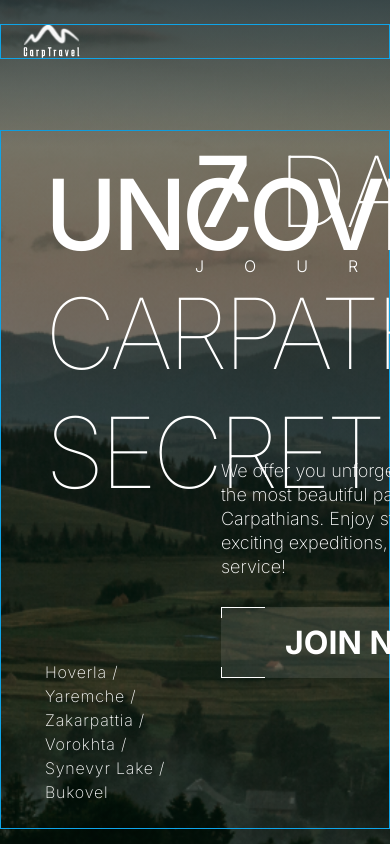
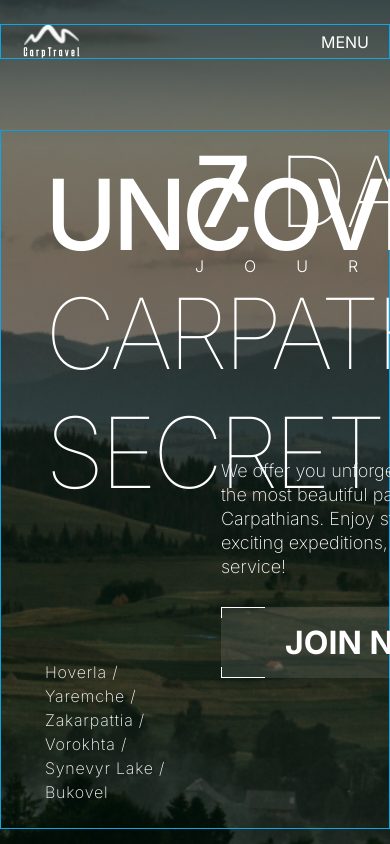
Before and after one commit to darynakarmazin/carp-travel, a Next.js app: page / in a window 390 px wide. Shown: the top 844 px of the page. Built offline with nearby package versions, Linux system fonts and the light colour scheme.

Commit message:
Added sample for mobile menu

```diff
--- a/src/components/Header/Header.tsx
+++ b/src/components/Header/Header.tsx
@@ -1,10 +1,26 @@
+"use client";
+
 import Image from "next/image";
 import Link from "next/link";
+import { useState } from "react";
+
 import Container from "../Container";
 import Navbar from "../Navbar";
+import MobileMenu from "../MobileMenu";
 
 function Header() {
+  const [isMobileMenuOpen, setIsMobileMenuOpen] = useState(false);
+
+  const openMobileMenu = () => {
+    setIsMobileMenuOpen(true);
+  };
+
+  const closeMobileMenu = () => {
+    setIsMobileMenuOpen(false);
+  };
+
   return (
+    <>
       <header className="header-section absolute w-full top-0 left-0 pt-6 pb-[88px]">
         <Container>
           <nav className="flex justify-between items-center">
@@ -18,9 +34,18 @@ function Header() {
               />
             </Link>
             <Navbar />
+            <button
+              className={`md:hidden`}
+              type="button"
+              onClick={openMobileMenu}
+            >
+              MENU
+            </button>
           </nav>
         </Container>
       </header>
+      <MobileMenu isOpen={isMobileMenuOpen} onClose={closeMobileMenu} />
+    </>
   );
 }
 
--- /dev/null
+++ b/src/components/MobileMenu.tsx
@@ -0,0 +1,10 @@
+interface Props {
+  isOpen: boolean;
+  onClose: () => void;
+}
+
+function MobileMenu({ isOpen, onClose }: Props) {
+  return <div className={`md:hidden`}></div>;
+}
+
+export default MobileMenu;
```
Lines whose indentation alone changed are shown as unchanged.
